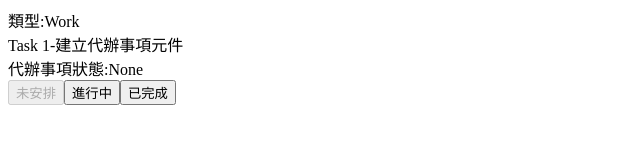
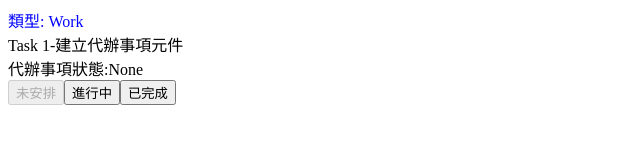
Before and after one commit to shaodado/app, an Angular app: page / in a window 1280 px wide. Shown: the top 160 px of the page, without its empty margins (0-640 px from the left). Built offline with nearby package versions, Linux system fonts and the light colour scheme.

Commit message:
利用類別細節改變文字顏色

```diff
--- a/src/app/task/task.component.css
+++ b/src/app/task/task.component.css
@@ -0,0 +1,9 @@
+.home {
+  color: aqua;
+}
+.work {
+  color: blue;
+}
+.other {
+  color: yellow;
+}
--- a/src/app/task/task.component.html
+++ b/src/app/task/task.component.html
@@ -1,6 +1,4 @@
-<div [style]="{ fontSize: fontSize + 'pt, color:' + color }">
-  類型:{{ type }}
-</div>
+<div [class]="className">類型: {{ type }}</div>
 <div>Task 1-{{ content }}</div>
 <div>代辦事項狀態:{{ state }}</div>
 <button
--- a/src/app/task/task.component.ts
+++ b/src/app/task/task.component.ts
@@ -17,4 +17,5 @@ export class TaskComponent {
 
   type: 'Home' | 'Work' | 'Other' = 'Work';
   fontSize = 14;
+  className = 'work';
 }
```
